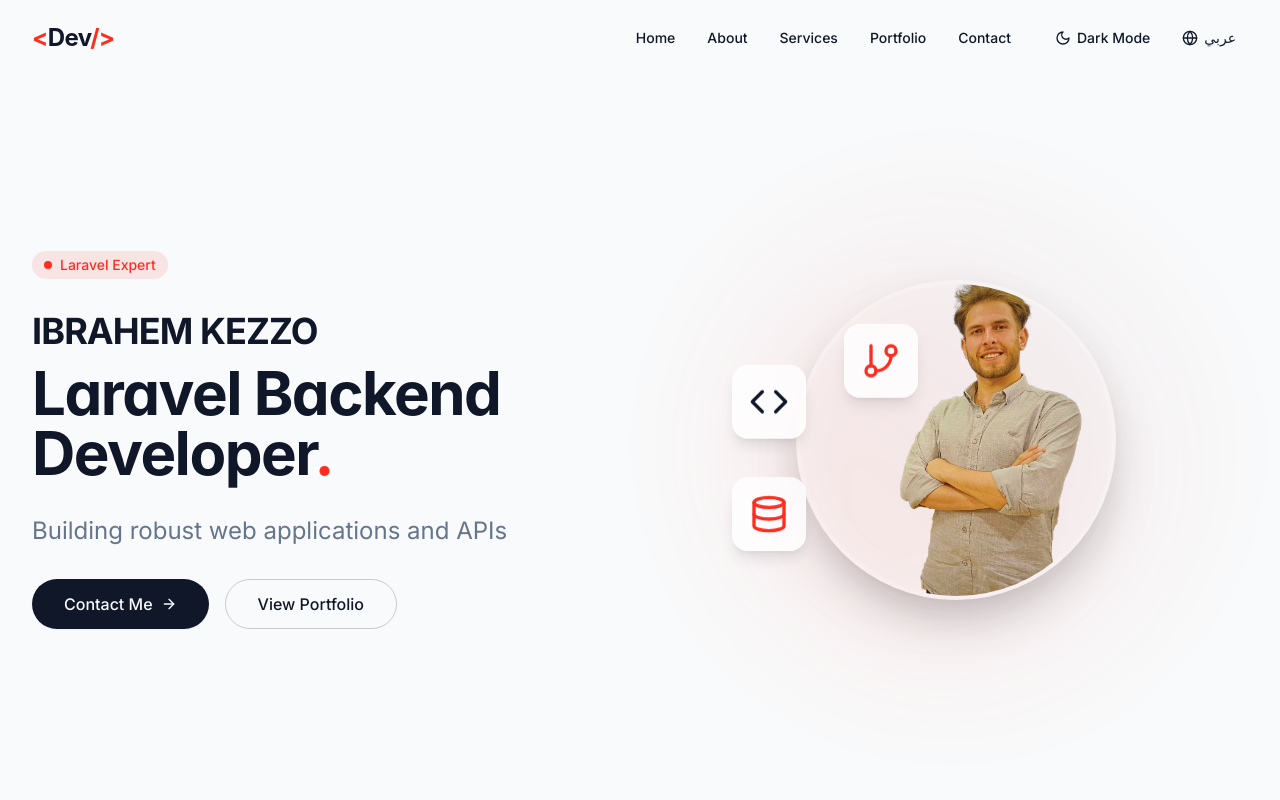
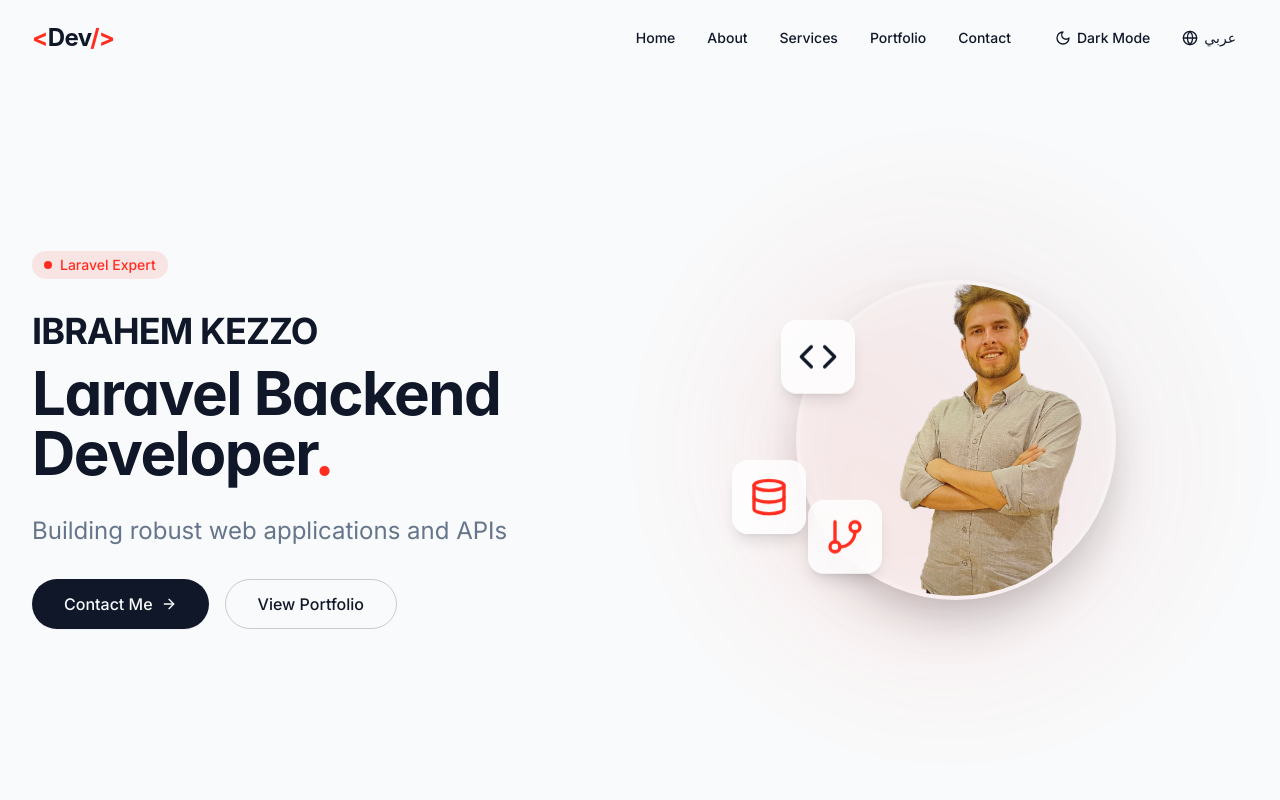
Before and after one commit to ibrahemkezzo/front-my-portfolio, a React (Vite) app: page / in a window 1280 px wide. Shown: the top 800 px of the page. Built offline with nearby package versions, Linux system fonts and the light colour scheme.

Commit message:
Visual edit in Lovable
Edited UI in Lovable

```diff
--- a/src/components/Hero.tsx
+++ b/src/components/Hero.tsx
@@ -1,13 +1,11 @@
-
 import React from 'react';
 import { useLanguage } from '../context/LanguageContext';
 import { ArrowRight, Code, Database, GitBranch } from 'lucide-react';
-
 const Hero: React.FC = () => {
-  const { t } = useLanguage();
-
-  return (
-    <section id="home" className="min-h-screen flex items-center pt-20">
+  const {
+    t
+  } = useLanguage();
+  return <section id="home" className="min-h-screen flex items-center pt-20">
       <div className="section-container">
         <div className="grid grid-cols-1 lg:grid-cols-2 gap-12 items-center">
           <div className="space-y-8 animate-fade-in">
@@ -53,11 +51,7 @@ const Hero: React.FC = () => {
                 <div className="absolute inset-0 flex items-center justify-center">
                   <div className="relative">
                     <div className="w-80 h-80 rounded-full overflow-hidden border-4 border-white/20 shadow-2xl backdrop-blur-sm bg-white/10 dark:bg-gray-900/10">
-                      <img
-                        src="/lovable-uploads/fdfdb052-714e-4179-9c14-376a7b6efdf4.png"
-                        alt="Ibrahem Kezzo - Laravel Developer"
-                        className="w-full h-full object-cover object-center"
-                      />
+                      <img src="/lovable-uploads/fdfdb052-714e-4179-9c14-376a7b6efdf4.png" alt="Ibrahem Kezzo - Laravel Developer" className="w-full h-full object-cover object-center" />
                     </div>
                     {/* Subtle glow effect around the image */}
                     <div className="absolute inset-0 rounded-full bg-gradient-to-tr from-laravel/10 to-primary/5 blur-xl opacity-30"></div>
@@ -65,19 +59,19 @@ const Hero: React.FC = () => {
                 </div>
 
                 {/* Floating Tech Icons */}
-                <div className="absolute top-1/4 left-1/4 glass rounded-2xl p-4 shadow-lg animate-logo-float">
+                <div className="absolute top-1/2 mt-16 left-1 glass p-4 shadow-lg animate-logo-float rounded-2xl mx-[72px] my-[135px]">
                   <GitBranch className="h-10 w-10 text-laravel" />
                 </div>
 
-                <div className="absolute top-1/3 right-1/6 glass rounded-2xl p-4 shadow-lg animate-logo-float" style={{
-                  animationDelay: "0.5s"
-                }}>
+                <div style={{
+                animationDelay: "0.5s"
+              }} className="absolute top-1 right-1/6 glass rounded-2xl p-4 shadow-lg animate-logo-float mx-[49px] my-[100px]">
                   <Code className="h-10 w-10 text-primary" />
                 </div>
 
-                <div className="absolute bottom-1/4 left-1/6 glass rounded-2xl p-4 shadow-lg animate-logo-float" style={{
-                  animationDelay: "1s"
-                }}>
+                <div style={{
+                animationDelay: "1s"
+              }} className="absolute bottom-1/4 left-1/6 glass rounded-2xl p-4 shadow-lg animate-logo-float my-[17px]">
                   <Database className="h-10 w-10 text-laravel" />
                 </div>
               </div>
@@ -85,8 +79,6 @@ const Hero: React.FC = () => {
           </div>
         </div>
       </div>
-    </section>
-  );
+    </section>;
 };
-
 export default Hero;
```
